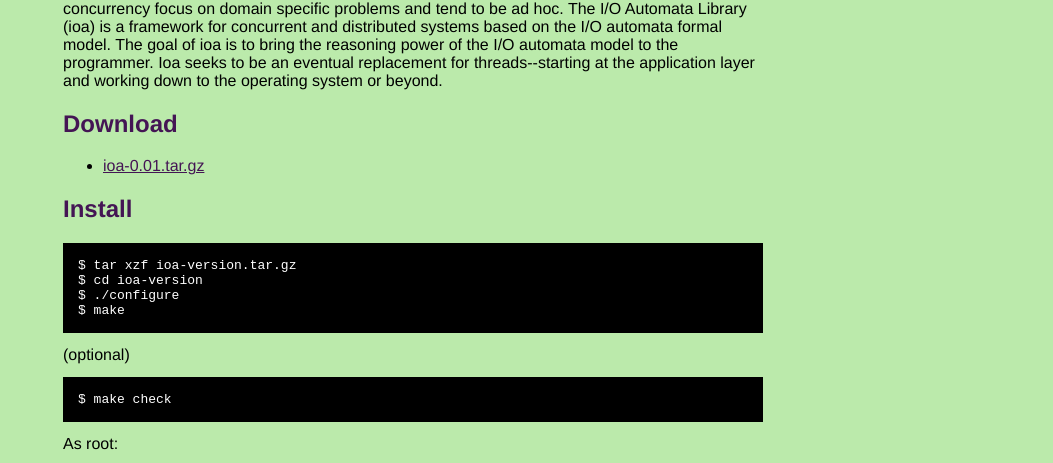
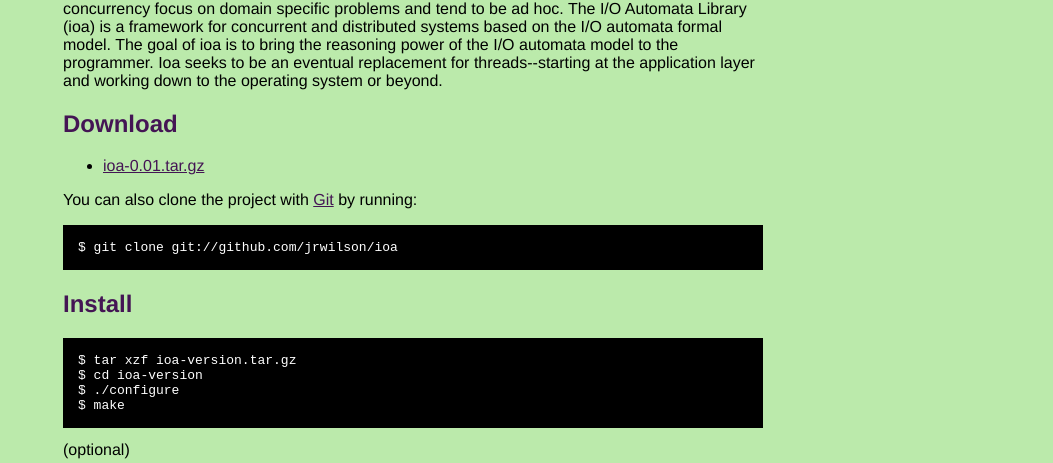
Before and after one commit to jrwilson/ioa, a plain HTML site: page index.html in a window 1280 px wide. Shown: the part 335-798 px from the top of the page, without its empty margins (227-1280 px from the left). Drawn offline with Linux system fonts and the light colour scheme.

Commit message:
Added cloning instructions.

```diff
--- a/index.html
+++ b/index.html
@@ -76,10 +76,10 @@
     <!--   <a href="http://github.com/jrwilson/ioa/zipball/master">zip</a> or -->
     <!--   <a href="http://github.com/jrwilson/ioa/tarball/master">tar</a> formats. -->
     <!-- </p> -->
-    <!-- <p>You can also clone the project with <a href="http://git-scm.com">Git</a> -->
-    <!--   by running: -->
-    <!--   <pre>$ git clone git://github.com/jrwilson/ioa</pre> -->
-    <!-- </p> -->
+    <p>You can also clone the project with <a href="http://git-scm.com">Git</a>
+      by running:
+      <pre>$ git clone git://github.com/jrwilson/ioa</pre>
+    </p>
 
     <h2>Install</h2>
     <p>
```
